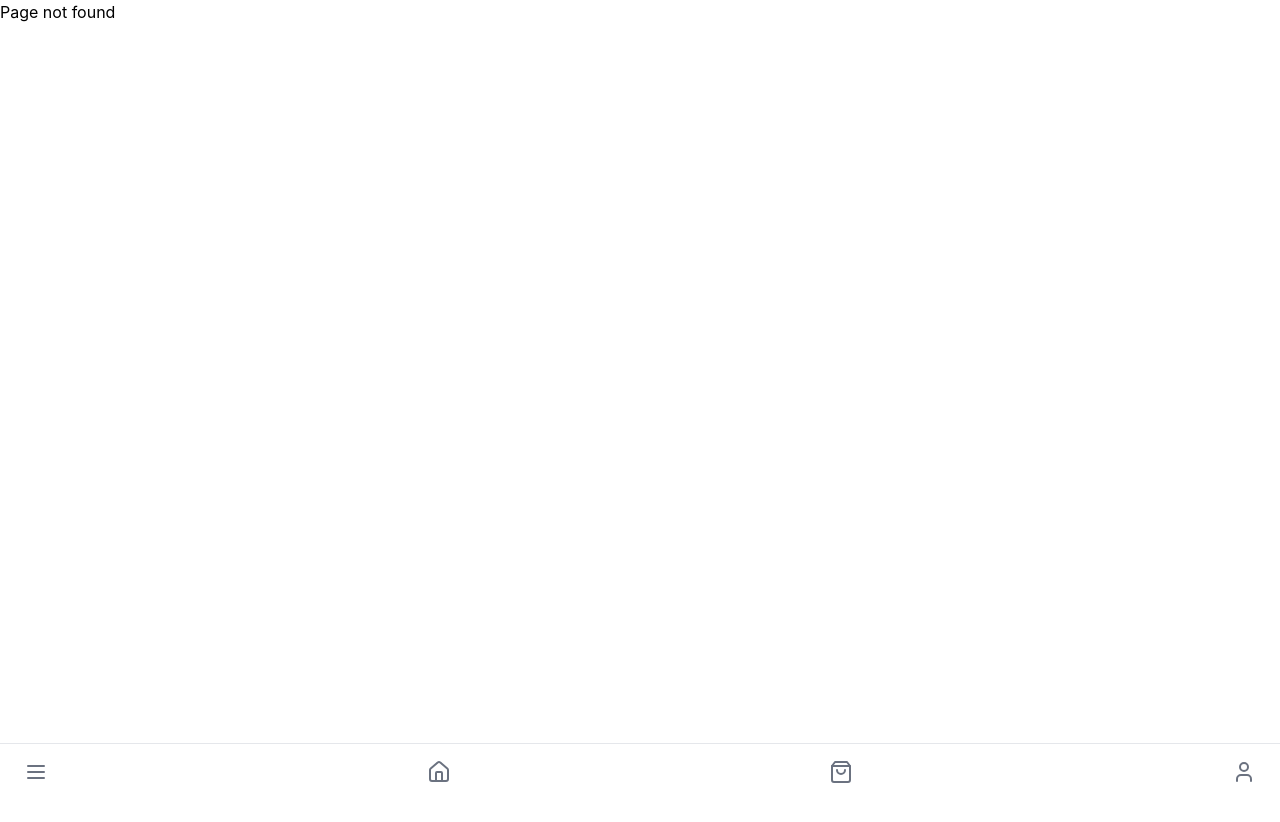
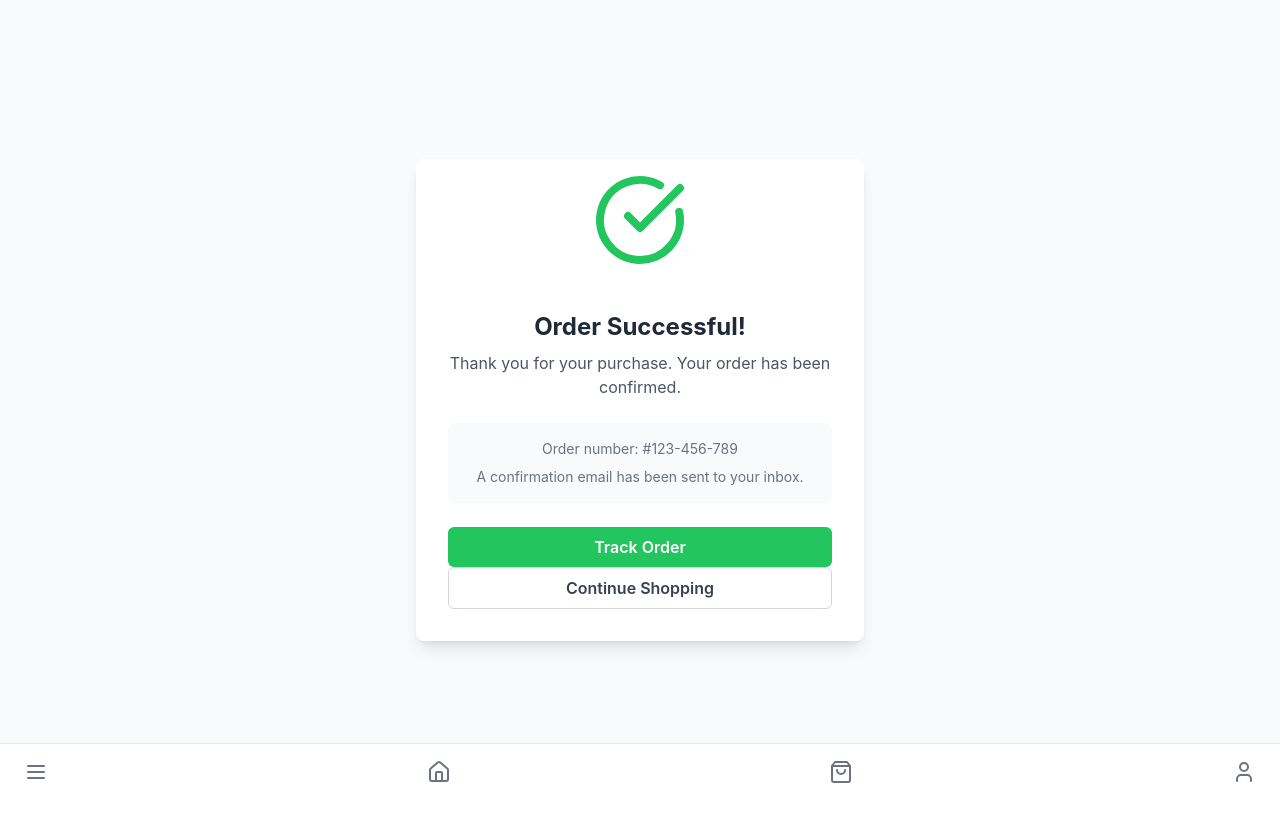
Before and after one commit to EshanAdithaya/multivendor-Remake, a React (Create React App) app: page /order-success in a window 1280 px wide. Shown: the top 822 px of the page. Built offline with nearby package versions, Linux system fonts and the light colour scheme.

Commit message:
feat: add OrderSuccess page and route for order confirmation

```diff
--- a/src/App.js
+++ b/src/App.js
@@ -34,6 +34,7 @@ import ShopDetails from './pages/ShopDetails';
 import AddressManagement from './pages/AddressManagement';
 import ProtectedRoute from './components/ProtectedRoute';
 import ShoppingCart from './pages/ShoppingCart';
+import OrderSuccess from './pages/OrderSuccess';
 
 function App() {
   return (
@@ -55,6 +56,7 @@ function App() {
           <Route path='/flash-sale' element={<FlashSalesPage />} />
           <Route path='/faq' element={<FAQPage />} />
           <Route path='/terms' element={<TermsAndConditionsPage />} />
+          <Route path='/order-success' element={<OrderSuccess />} />
 
           {/* Protected routes (right side nav bar) */}
           <Route path='/Profile' element={
--- /dev/null
+++ b/src/pages/OrderSuccess.js
@@ -0,0 +1,52 @@
+import React from 'react';
+import { CheckCircle } from 'lucide-react';
+
+const OrderSuccess = () => {
+  return (
+    <div className="min-h-screen bg-gray-50 flex flex-col items-center justify-center p-4">
+      {/* Success Card */}
+      <div className="bg-white rounded-lg shadow-lg p-8 max-w-md w-full text-center">
+        {/* Animation Container */}
+        <div className="mb-6 relative">
+          {/* Outer expanding circle animation */}
+          <div className="absolute top-1/2 left-1/2 -translate-x-1/2 -translate-y-1/2 w-24 h-24 rounded-full bg-green-100 animate-ping" />
+
+          {/* Inner static circle */}
+          <div className="relative">
+            <CheckCircle className="w-24 h-24 mx-auto text-green-500 animate-bounce" />
+          </div>
+        </div>
+
+        {/* Success Message */}
+        <h1 className="text-2xl font-bold text-gray-800 mb-2">
+          Order Successful!
+        </h1>
+        <p className="text-gray-600 mb-6">
+          Thank you for your purchase. Your order has been confirmed.
+        </p>
+
+        {/* Order Details */}
+        <div className="bg-gray-50 rounded-md p-4 mb-6">
+          <p className="text-sm text-gray-500 mb-2">
+            Order number: #123-456-789
+          </p>
+          <p className="text-sm text-gray-500">
+            A confirmation email has been sent to your inbox.
+          </p>
+        </div>
+
+        {/* Action Buttons */}
+        <div className="space-y-3">
+          <button className="w-full bg-green-500 hover:bg-green-600 text-white font-semibold py-2 px-4 rounded-md transition-colors">
+            Track Order
+          </button>
+         <a href='/'> <button className="w-full bg-white hover:bg-gray-50 text-gray-700 font-semibold py-2 px-4 rounded-md border border-gray-300 transition-colors">
+            Continue Shopping
+          </button> </a>
+        </div>
+      </div>
+    </div>
+  );
+};
+
+export default OrderSuccess;
```
